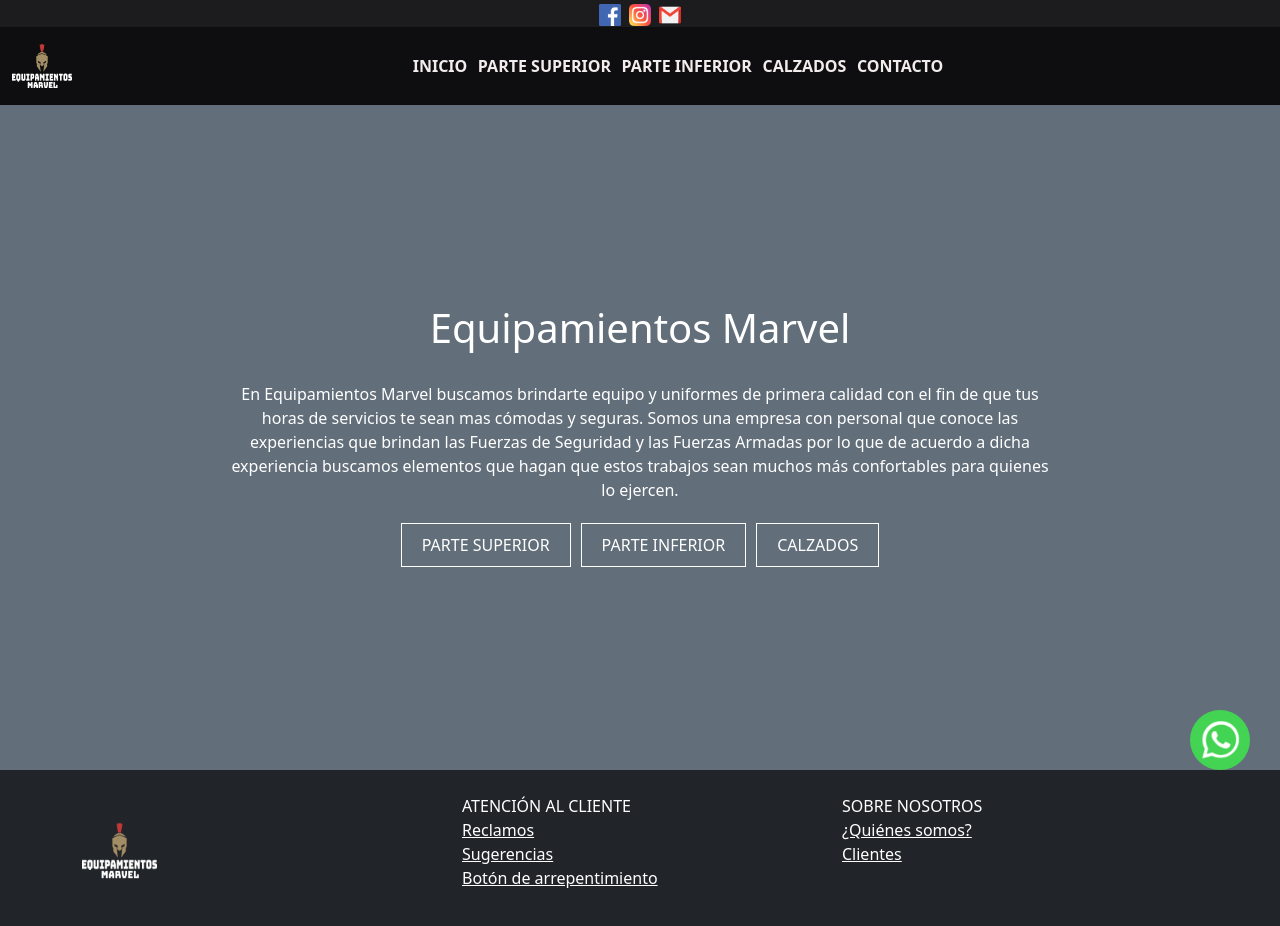
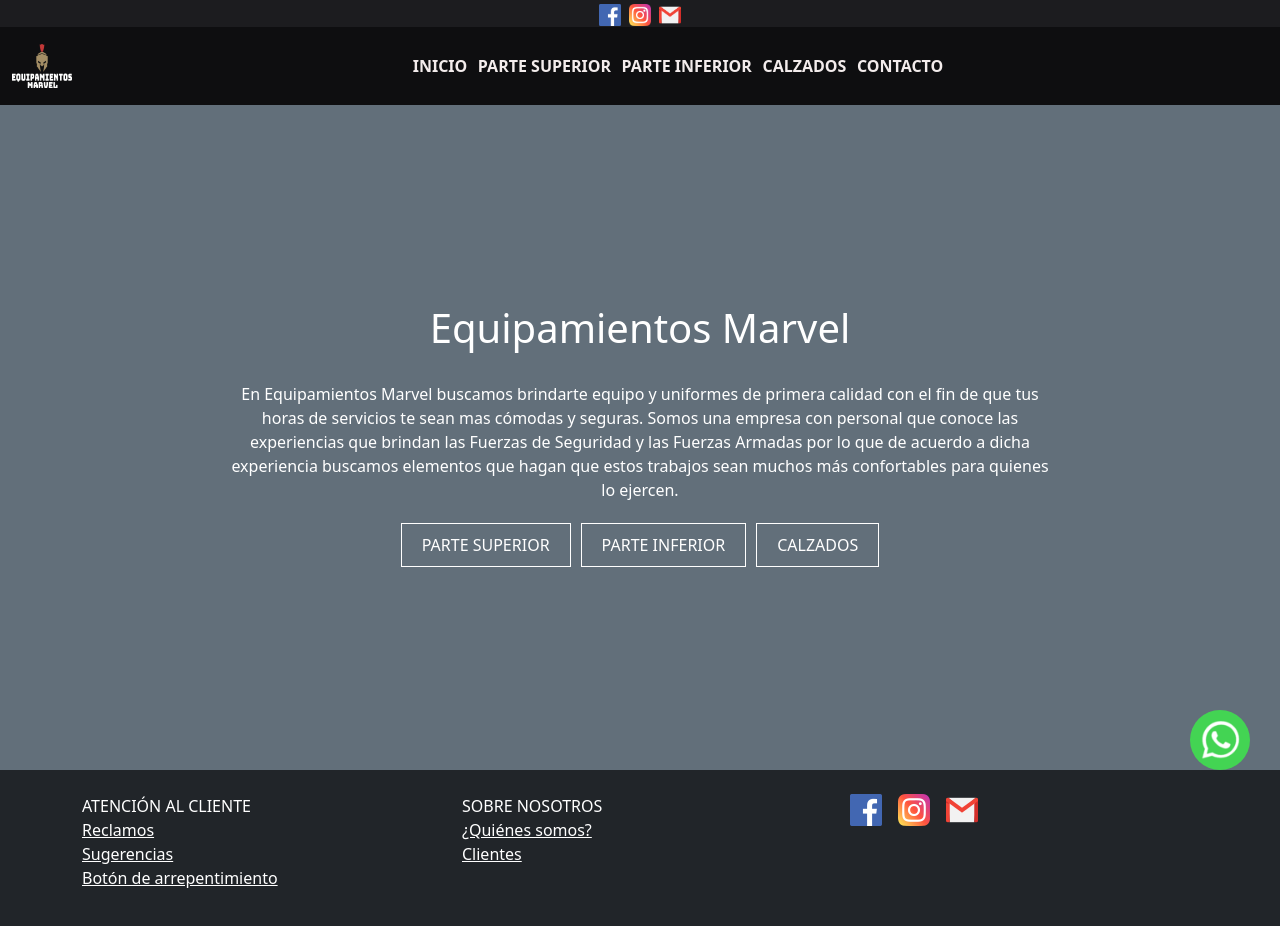
Before and after one commit to uri21199/Equipamientos-Marvel, a website: page index.html in a window 1280 px wide. Drawn offline with nearby package versions, Linux system fonts and the light colour scheme.

Commit message:
Footer nuevo

```diff
--- a/index.html
+++ b/index.html
@@ -120,10 +120,6 @@
 <footer class="bg-dark text-white py-4">
     <div class="container">
         <nav class="row">
-            <a href="#" class="col-md-4 text-reset text-uppercase d-flex align-items-center">
-                <img src="images/iconos/marvel.png" alt="Icono de Equipamientos Marvel" class="footerLogo">
-            </a>
-
             <ul class="col-md-4 list-unstyled">
                 <li class="font-weight-bold text-uppercase">Atención al cliente</li>
                 <li><a type="button" data-bs-toggle="offcanvas" data-bs-target="#offcanvasWithBothOptions" aria-controls="offcanvasWithBothOptions" class="text-reset">Reclamos</a></li>
@@ -136,6 +132,18 @@
                 <li><a href="nosotros.html #quienesSomos" class="text-reset" target="_blank">¿Quiénes somos?</a></li>
                 <li><a href="nosotros.html #clientes" class="text-reset" target="_blank">Clientes</a></li>
             </ul>
+
+            <div href="#" class="col-md-4 text-reset text-uppercase d-flex">
+                <a href="#" class="logosRedes mx-2">
+                    <img src="images/iconos/facebook.png" alt="Icono de Facebook">
+                </a>
+                <a href="#" class="logosRedes mx-2">
+                    <img src="images/iconos/instagram.png" alt="Icono de Instagram">
+                </a>
+                <a class="logosRedes mx-2" type="button" data-bs-toggle="offcanvas" data-bs-target="#offcanvasWithBothOptions" aria-controls="offcanvasWithBothOptions">
+                    <img src="images/iconos/gmail.png" alt="Icono de Gmail">
+                </a>
+            </div>
         </nav>
     </div>
 
```
